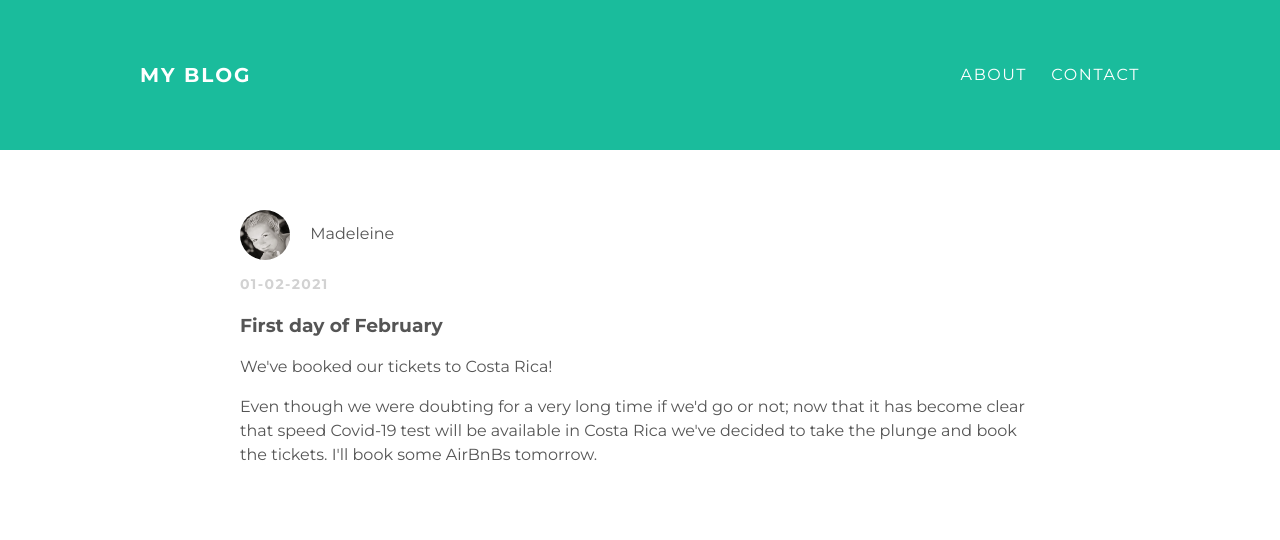
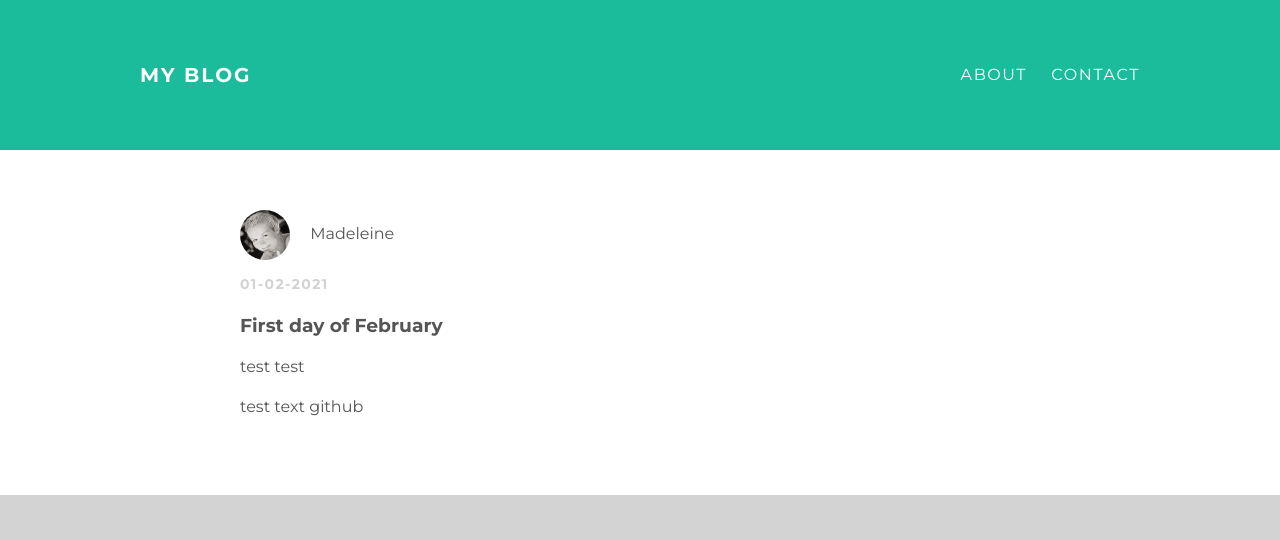
Before and after one commit to MadeleineRaterink/MadeleineRaterink.github.io, a plain HTML site: page index.html in a window 1280 px wide. Shown: the top 540 px of the page. Drawn offline with Linux system fonts and the light colour scheme.

Commit message:
Update index.html

```diff
--- a/index.html
+++ b/index.html
@@ -17,6 +17,20 @@
 
 
 <div id="content">
+  <div class="post-container">
+    <div class="post">
+      <div class="post-author">
+        <img src="me.jpg" >
+        <span>Madeleine</span>
+      </div>
+    <p class="post-date">01-02-2021</p>
+    <h3 class="post-title">First day of February</h3>
+      <div class="post-content">
+      <p>test test</p>
+      <p>test text github</p>
+      </div>
+    </div>
+  </div>
   <div class="post-container">
     <div class="post">
       <div class="post-author">
```
